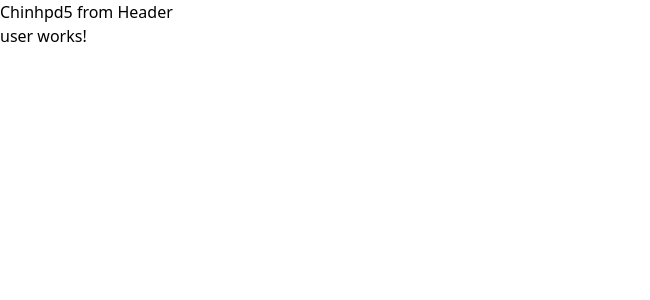
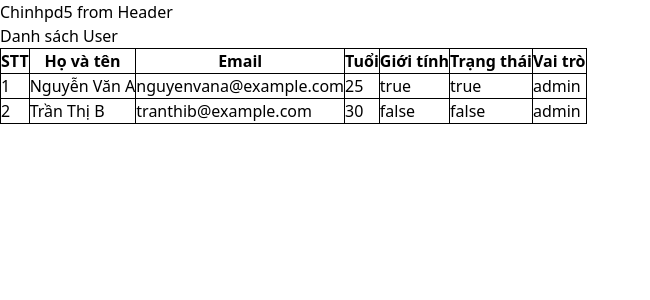
Before and after one commit to chinhpd5/WEB2081, an Angular app in the folder web2081/: page / in a window 1280 px wide. Shown: the top 300 px of the page, without its empty margins (0-650 px from the left). Built offline with nearby package versions, Linux system fonts and the light colour scheme.

Commit message:
user html

```diff
--- a/web2081/src/app/component/user/user.component.html
+++ b/web2081/src/app/component/user/user.component.html
@@ -1 +1,36 @@
-<p>user works!</p>
+
+<h1>Danh sách User</h1>
+
+<table class="table-auto">
+  <thead>
+    <tr>
+      <th class="border">STT</th>
+      <th class="border">Họ và tên</th>
+      <th class="border">Email</th>
+      <th class="border">Tuổi</th>
+      <th class="border">Giới tính</th>
+      <th class="border">Trạng thái</th>
+      <th class="border">Vai trò</th>
+    </tr>
+  </thead>
+  <tbody>
+    <tr>
+      <td class="border">{{users[0].id}}</td>
+      <td class="border">{{users[0].name}}</td>
+      <td class="border">{{users[0].email}}</td>
+      <td class="border">{{users[0].age}}</td>
+      <td class="border">{{users[0].gender}}</td>
+      <td class="border">{{users[0].isActive}}</td>
+      <td class="border">{{users[0].role}}</td>
+    </tr>
+    <tr>
+      <td class="border">{{users[1].id}}</td>
+      <td class="border">{{users[1].name}}</td>
+      <td class="border">{{users[1].email}}</td>
+      <td class="border">{{users[1].age}}</td>
+      <td class="border">{{users[1].gender}}</td>
+      <td class="border">{{users[1].isActive}}</td>
+      <td class="border">{{users[1].role}}</td>
+    </tr>
+  </tbody>
+</table>
```
